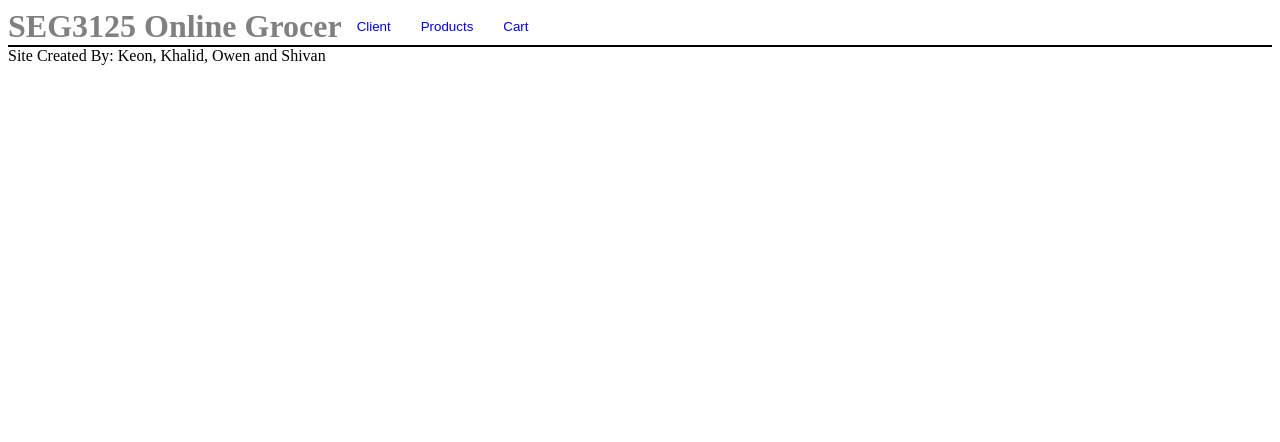
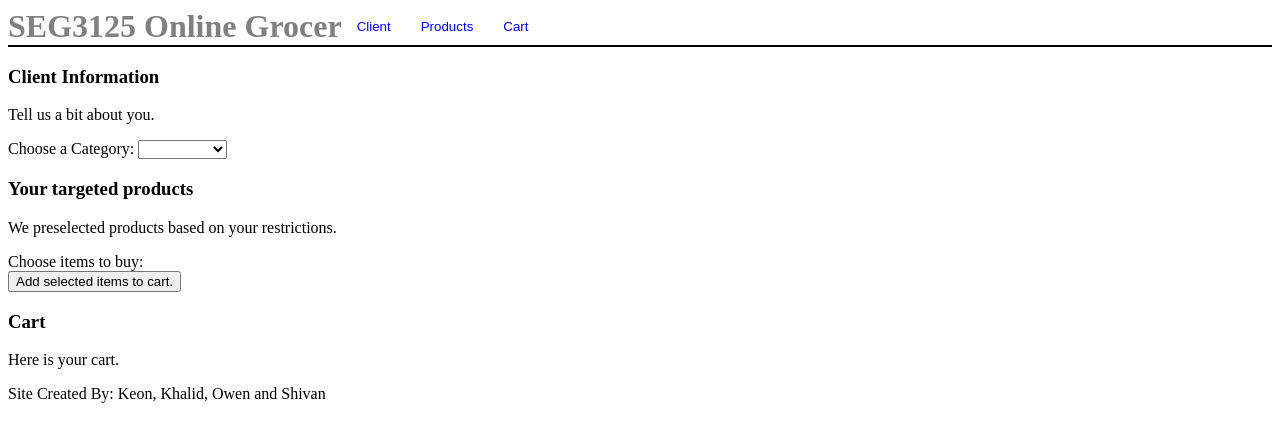
Before and after one commit to seg3125-Group3/lab3, a plain HTML site: page index.html in a window 1280 px wide. Drawn offline with Linux system fonts and the light colour scheme.

Commit message:
LAST commit to main all files have boiler code

```diff
--- a/index.html
+++ b/index.html
@@ -25,18 +25,38 @@
 
     <!-- Client page -->
     <div id="Client" class="pageContent">
+        <h3>Client Information</h3>
+        <p>Tell us a bit about you.</p>
+        Choose a Category:
+        <select id="dietSelect" name="dietSelect" onchange="availListProductChoices(this.id, 'displayProduct')">
+            <option value=""></option>
+            <option value="Vegetarian">Vegetarian</option>
+            <option value="GlutenFree">GlutenFree</option>
+            <option value="Organic">Organic</option>
+            <option value="None">None</option>
+        </select>
 
     </div>
 
 
     <!-- Product page -->
     <div id="Product" class="pageContent">
+        <h3>Your targeted products</h3>
+        <p>We preselected products based on your restrictions.</p>
+        Choose items to buy:
+        <div id="displayProduct"></div>
+        <button id="addCart" type="button" class="block" onclick="selectedItems()">
+            Add selected items to cart.
+        </button>
 
     </div>
 
 
     <!-- Cart page -->
     <div id="Cart" class="pageContent">
+        <h3>Cart</h3>
+        <p>Here is your cart.</p>
+        <div id="displayCart"></div>
 
     </div>
 
@@ -44,6 +64,7 @@
     <script src="products.js"></script>
     <script src="main.js"></script>
 
+
     <footer>Site Created By: Keon, Khalid, Owen and Shivan</footer>
 </body>
 
--- a/main.js
+++ b/main.js
@@ -0,0 +1,18 @@
+
+//This function will modify the page contents based on the tab selected at the top of the page
+function openInfo(evt, tabName) {
+
+
+}
+
+//Function that will populate the page for the user to select what to purchase
+function availProductChoices(slct1, slct2) {
+
+}
+
+// Function that generates a text of all selected items that were shown to the user
+// this function will then insert the paragragh of items and total cost on the appropriate page
+function selectedItems(){
+
+
+}
```
Also changed, not shown: 1 other file.
